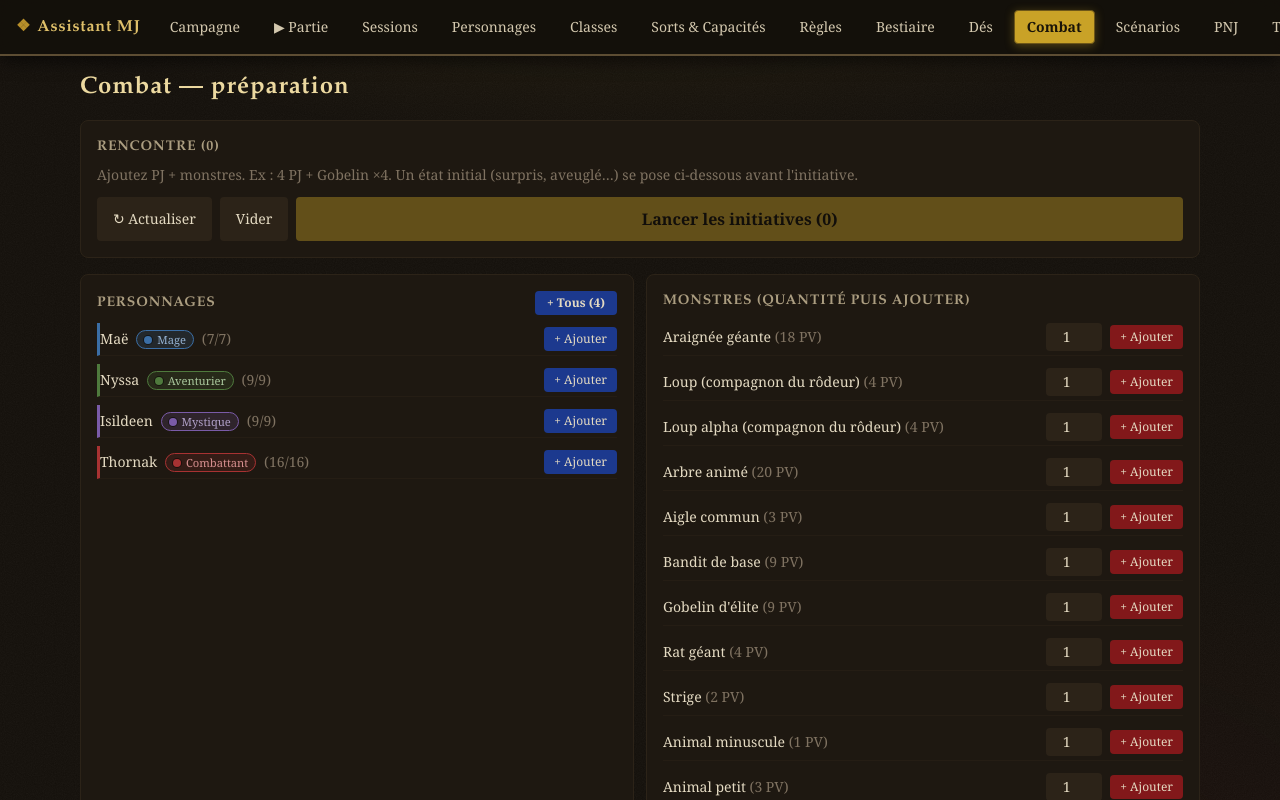
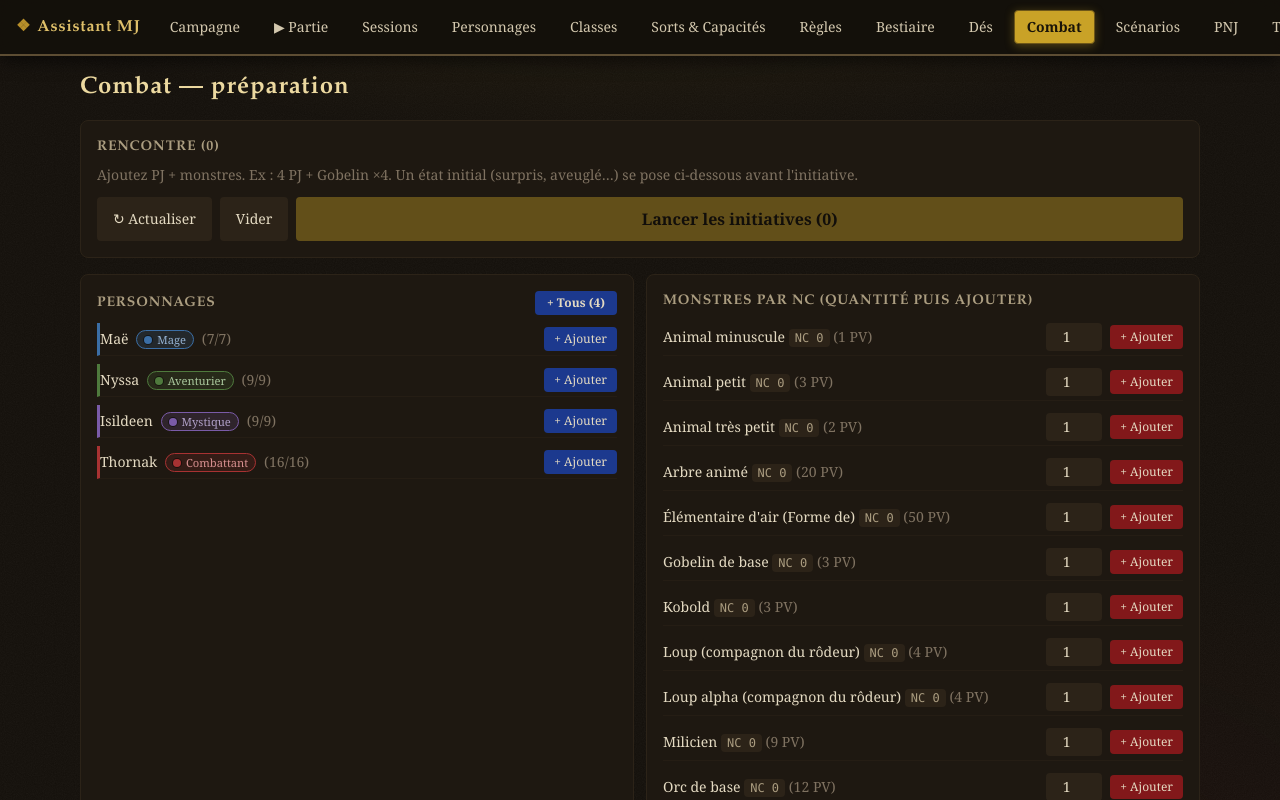
Before and after one commit to IgnaesLionel/chroniquesOublieesFantasy, a Next.js app: page /combat in a window 1280 px wide. Shown: the top 800 px of the page. Built offline with nearby package versions, Linux system fonts and the light colour scheme.

Commit message:
Combat : panneau Monstres trie par NC croissant (puis nom) avec badge NC a cote de chaque profil

```diff
--- a/app/combat/page.tsx
+++ b/app/combat/page.tsx
@@ -30,7 +30,16 @@ export default function CombatPage() {
   const { items: monsters } = useMonsters();
   // Même migration douce que le bestiaire : les monstres ajoutés au combat
   // portent leurs sous-catégories même si la sauvegarde locale est ancienne.
-  const monstres = useMemo(() => avecSousCategoriesGraines(monsters), [monsters]);
+  // Panneau « Monstres » trié par NC croissant (puis nom) : retrouver un profil
+  // de puissance d'un coup d'œil quand le bestiaire grossit. Copie avant tri —
+  // avecSousCategoriesGraines peut renvoyer le tableau du store tel quel.
+  const monstres = useMemo(
+    () =>
+      [...avecSousCategoriesGraines(monsters)].sort(
+        (a, b) => a.niveau - b.niveau || a.nom.localeCompare(b.nom, "fr")
+      ),
+    [monsters]
+  );
   const { catalogue } = useCatalogueObjets();
 
   const [staging, setStaging] = useState<CombatParticipant[]>([]);
@@ -602,10 +611,10 @@ export default function CombatPage() {
             ))}
           </div>
           <div className="rounded-lg border border-zinc-800 bg-zinc-900 p-4 space-y-2">
-            <h2 className="font-bold text-sm uppercase text-zinc-400">Monstres (quantité puis ajouter)</h2>
+            <h2 className="font-bold text-sm uppercase text-zinc-400">Monstres par NC (quantité puis ajouter)</h2>
             {monstres.map((m) => (
               <div key={m.id} className="flex justify-between items-center text-sm py-1 border-b border-zinc-800/50 gap-2">
-                <span className="flex-1">{m.nom} <span className="text-zinc-500">({m.pv} PV)</span></span>
+                <span className="flex-1">{m.nom} <span className="text-xs font-mono px-1.5 py-0.5 rounded bg-zinc-800 text-zinc-400" title="Niveau de créature">NC {m.niveau}</span> <span className="text-zinc-500">({m.pv} PV)</span></span>
                 <input
                   type="number" min={1} max={12} value={quantities[m.id] ?? 1}
                   onChange={(e) => setQuantities((q) => ({ ...q, [m.id]: Number(e.target.value) }))}
```
